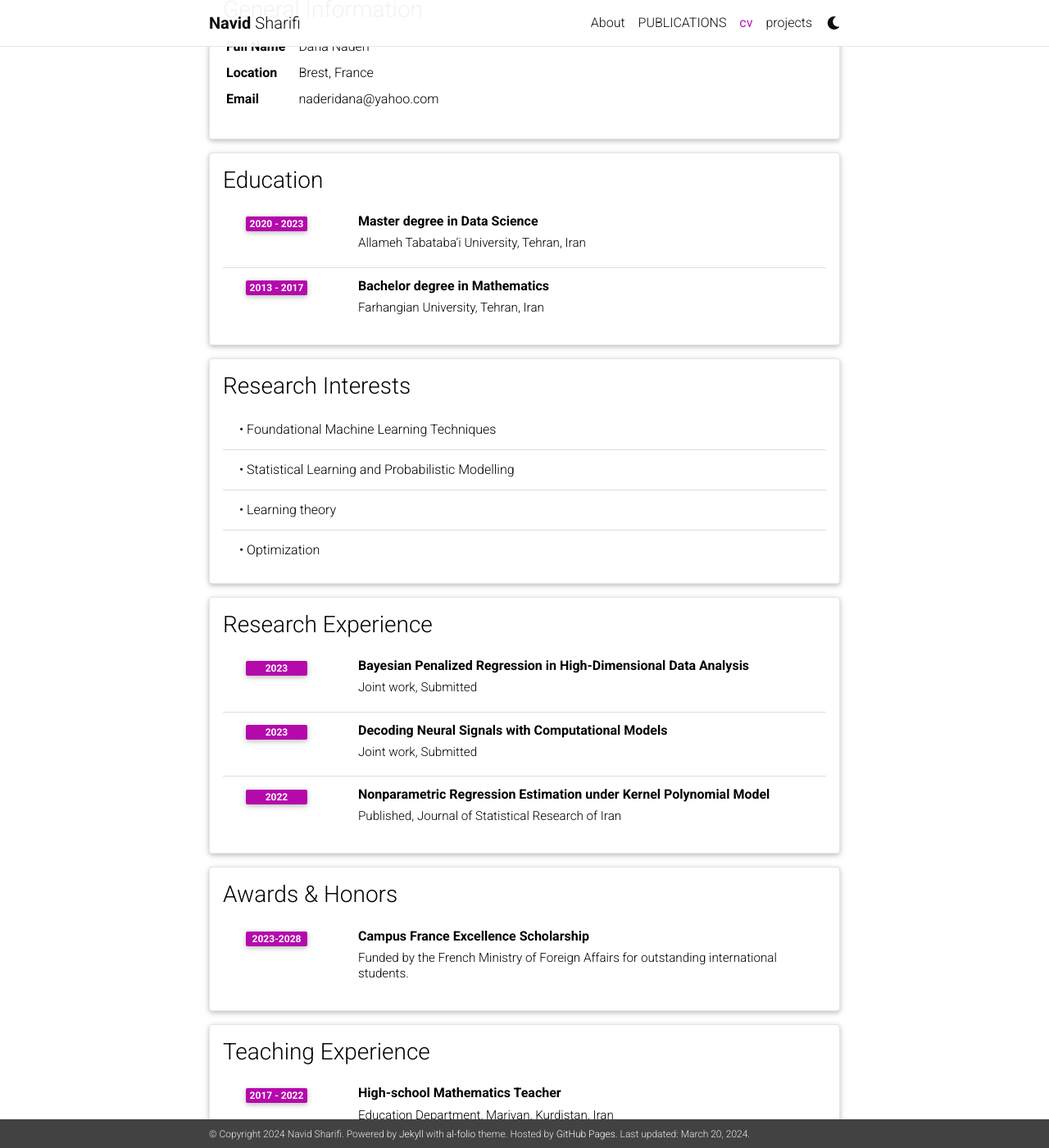
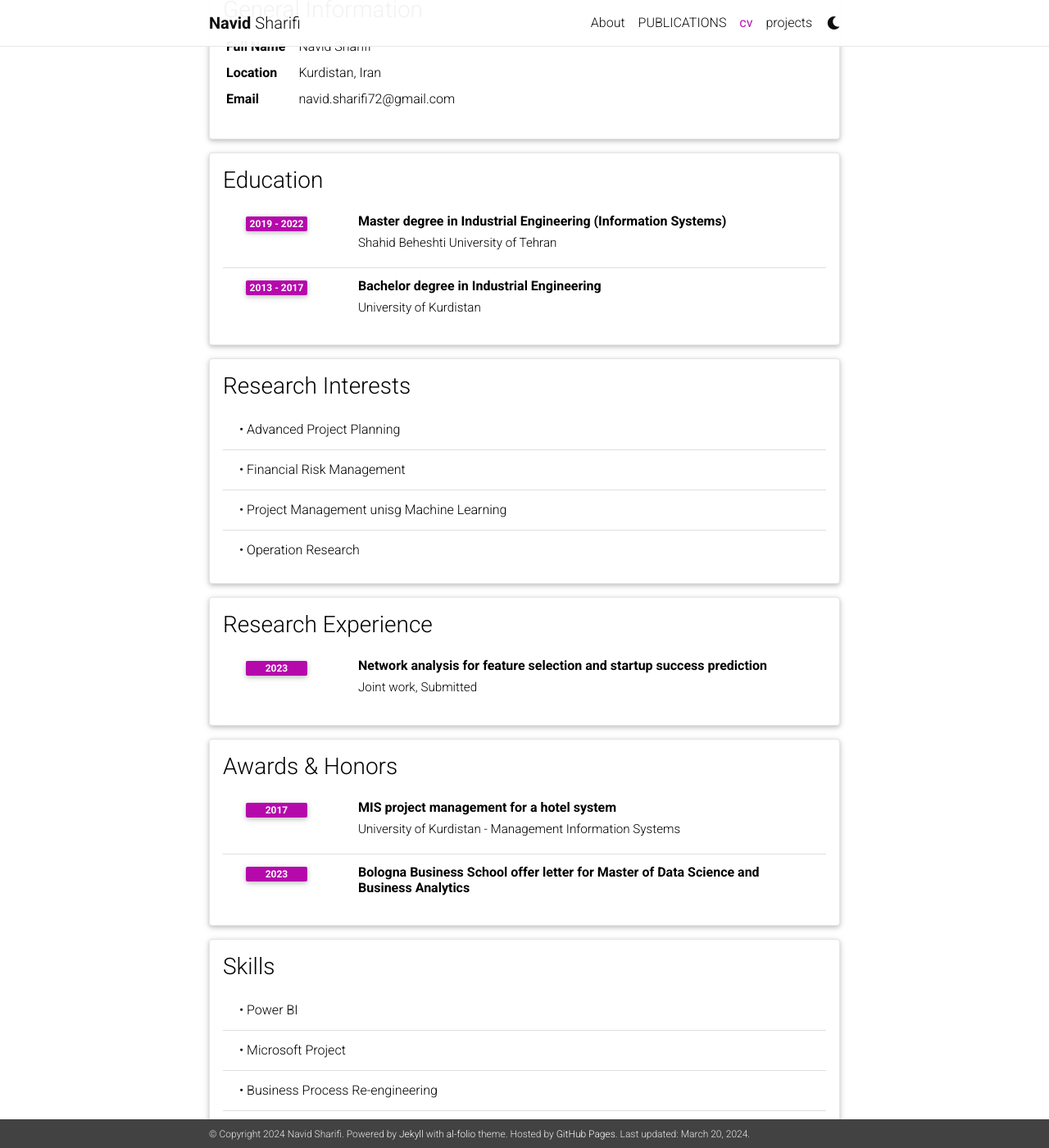
Before and after one commit to navidsharifi/navidsharifi.github.io, a Jekyll site: the page built from _pages/cv.md, in a window 1280 px wide and 1400 px high, scrolled down 206 px. Shown: the whole window at 82% size. Built offline with Jekyll 4.4.1, drawn with Linux system fonts in a browser that asks for light colours; comment, search, counter and statistics services are not loaded; a style sheet for code colours, icons or effects is not loaded; some of the changed text lies outside the part shown.

Commit message:
Update cv.ymlrew

```diff
--- a/_data/cv.yml
+++ b/_data/cv.yml
@@ -2,82 +2,82 @@
   type: map
   contents:
     - name: Full Name
-      value: Dana Naderi
+      value: Navid Sharifi
     - name: Location
-      value: Brest, France
+      value: Kurdistan, Iran
     - name: Email
-      value: naderidana@yahoo.com
+      value: navid.sharifi72@gmail.com
 
 # - title: Education
 #   type: map
 #   contents:
-#     - degree: Master degree in Data Science
-#       institution: Allameh Tabataba’i University, Tehran, Iran
-#       year: 2020 - 2023
-#       GPA: 4/out of 4, 17.88/ out of 20
-#       thesis: "Application of Learning Dynamic Bayesian Networks in Brain-Machine Interface"
+#     - degree: Master degree in Industrial Engineering
+#       institution: Shahid Beheshti University of Tehran
+#       year: 2019 - 2022
+#       GPA:  16.77/ out of 20
+#       thesis: "Sturtup success prediction using Machine learning and network analysis"
 #       comments: "University Overall Average= 16.84, Faculty Overall Average= 16.32, Field Overall Average= 16.82"
-#     - degree: Bachelor degree in Mathematics
-#       institution: Farhangian University, Tehran, Iran
+#     - degree: Bachelor degree in Industrial Engineering
+#       institution: University of Kurdistan
 #       year: 2013 - 2017
-#       GPA: 3.78/out of 4, 17.56/out of 20
-#       comments: "University Overall Average=16.53, Field Overall Average not available."
+#       GPA: 15.70/out of 20
+#       comments: "University Overall Average=, Field Overall Average not available."
 
 - title: Education
   type: time_table
   contents:
-    - title: Master degree in Data Science
-      institution: Allameh Tabataba’i University, Tehran, Iran
-      year: 2020 - 2023
-    - title: Bachelor degree in Mathematics
-      institution: Farhangian University, Tehran, Iran
+    - title: Master degree in Industrial Engineering (Information Systems)
+      institution: Shahid Beheshti University of Tehran
+      year: 2019 - 2022
+    - title: Bachelor degree in Industrial Engineering
+      institution: University of Kurdistan
       year: 2013 - 2017
 
 - title: Research Interests
   type: list
   contents:
-    - • Foundational Machine Learning Techniques
-    - • Statistical Learning and Probabilistic Modelling
-    - • Learning theory
-    - • Optimization
+    - • Advanced Project Planning
+    - • Financial Risk Management
+    - • Project Management unisg Machine Learning
+    - • Operation Research
 
 - title: Research Experience
   type: time_table
   contents:
-    - title: Bayesian Penalized Regression in High-Dimensional Data Analysis
+    - title: Network analysis for feature selection and startup success prediction
       institution: Joint work, Submitted
       year: 2023
-    - title: Decoding Neural Signals with Computational Models
-      institution: Joint work, Submitted
-      year: 2023
-    - title: Nonparametric Regression Estimation under Kernel Polynomial Model
-      institution: Published, Journal of Statistical Research of Iran
-      year: 2022
+    # - title: Decoding Neural Signals with Computational Models
+      # institution: Joint work, Submitted
+      # year: 2023
+    # - title: Nonparametric Regression Estimation under Kernel Polynomial Model
+      # institution: Published, Journal of Statistical Research of Iran
+      # year: 2022
 
 - title: Awards & Honors
   type: time_table
   contents:
-    - title: Campus France Excellence Scholarship
-      institution: Funded by the French Ministry of Foreign Affairs for outstanding international students.
-      year: 2023-2028
-- title: Teaching Experience
-  type: time_table
-  contents:
-    - title: High-school Mathematics Teacher
-      institution: Education Department, Marivan, Kurdistan, Iran
-      year: 2017 - 2022
+    - title: MIS project management for a hotel system
+      institution: University of Kurdistan - Management Information Systems
+      year: 2017
+    - title: Bologna Business School offer letter for Master of Data Science and Business Analytics
+      year: 2023
+  # type: time_table
+  # contents:
+    # - title: High-school Mathematics Teacher
+      # institution: Education Department, Marivan, Kurdistan, Iran
+      # year: 2017 - 2022
 
 - title: Skills
   type: list
   contents:
-    - • R programming
-    - • Python
-    - • SPSS, MINITAB
-    - • Linux Shell Scripting
+    - • Power BI
+    - • Microsoft Project
+    - • Business Process Re-engineering
+    - • Data Mining
 - title: Language Skills
   type: list
   contents:
-    - • English (Upper-Intermediate)
+    - • English (C1)
     - • Kurdish (Native)
-    - • French (In progress)
-    - • Farsi (Fluent)
+    - • Farsi (Full Proficiency)
```
